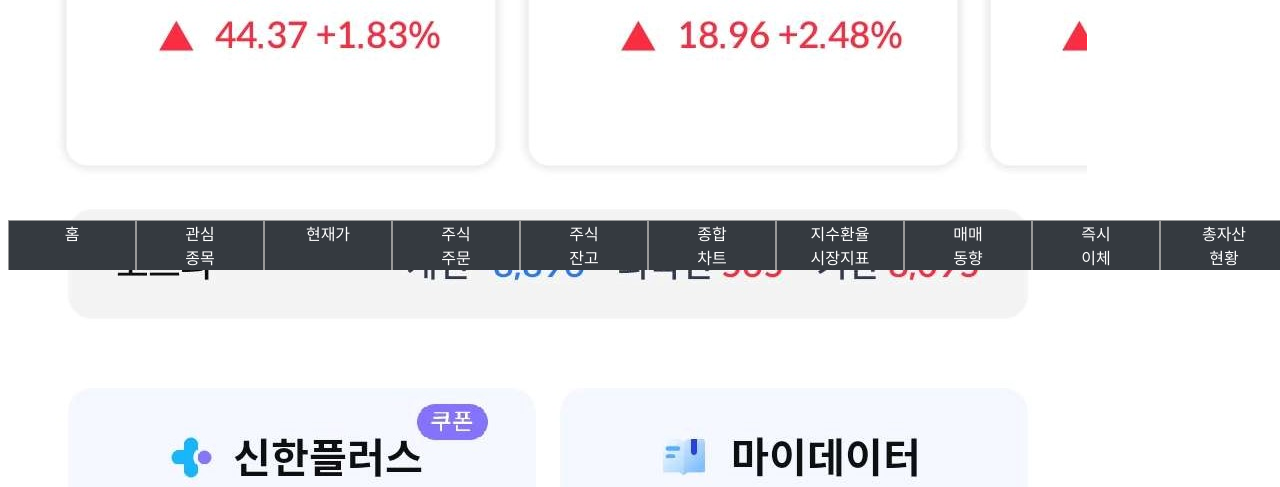
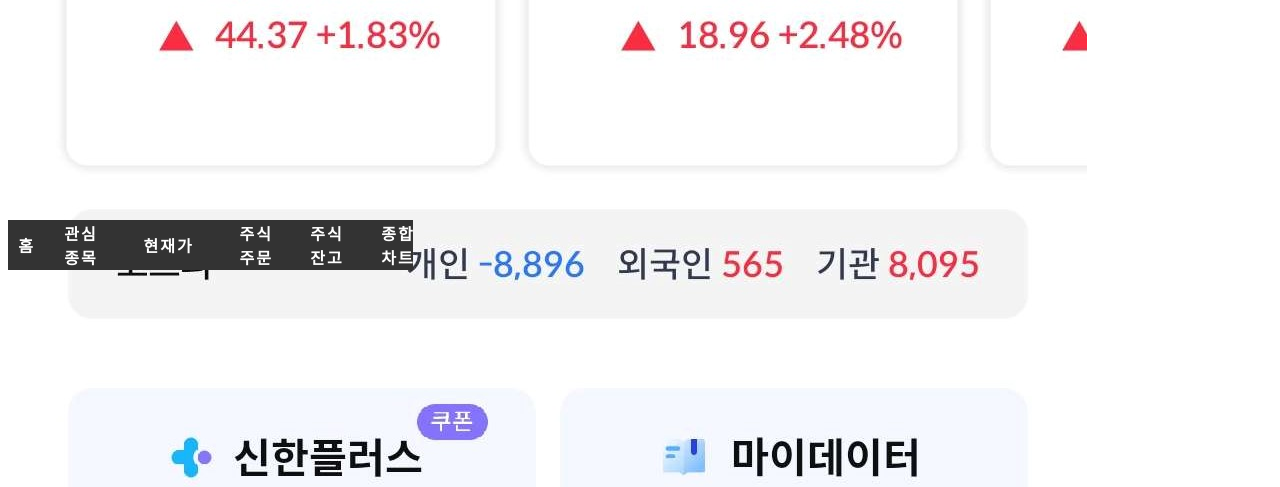
Before and after one commit to MinjeMun/shinhan-project, a Python web app: template templates/index.html in a window 1280 px wide. Shown: the part 530-1017 px from the top of the page. Run offline with Jinja, Linux system fonts and the light colour scheme; the template is opened without the code that fills it, so the values that code supplies are empty.

Commit message:
메뉴바 구현 (좌우 스크롤 가능)

```diff
--- a/templates/index.html
+++ b/templates/index.html
@@ -6,25 +6,44 @@
     <meta name="viewport" content="width=device-width, initial-scale=1.0">
     <title>Document</title>
     <link rel="stylesheet" href="style.css">
-    <script src="script.js"></script>
+    <script src="https://cdn.jsdelivr.net/npm/vue/dist/vue.js"></script>
 </head>
 <body>
-    <div class="index">
-        <div>
-            <img src="images/index.png">
+    <div id="app">
+        <div class="index">
+            <div>
+                <img src="images/index.png">
+            </div>
         </div>
+        <div id="menu-wrapper">
+            <table>
+                <tr>
+                    <th><a href="#">홈</a> </th>
+                    <th><a href="#">관심<br>종목</a></th>
+                    <th><a href="#">현재가</a></th>
+                    <th><a href="#">주식<br>주문</a></th>
+                    <th><a href="#">주식<br>잔고</a></th>
+                    <th><a href="#">종합<br>차트</a></th>
+                    <th><a href="#">지수환율<br>시장지표</a></th>
+                    <th><a href="#">매매<br>동향</a></th>
+                    <th><a href="#">즉시<br>이체</a></th>
+                    <th><a href="#">총자산<br>현황</a></th>
+                </tr>
+            </table>
+        </div>
+
     </div>
-    <div class="menu-bar-container">
-        <div class="menu-bar"><a href="#">홈</a> </div>
-        <div class="menu-bar"><a href="#">관심<br>종목</a></div>
-        <div class="menu-bar"><a href="#">현재가</a></div>
-        <div class="menu-bar"><a href="#">주식<br>주문</a></div>
-        <div class="menu-bar"><a href="#">주식<br>잔고</a></div>
-        <div class="menu-bar"><a href="#">종합<br>차트</a></div>
-        <div class="menu-bar"><a href="#">지수환율<br>시장지표</a></div>
-        <div class="menu-bar"><a href="#">매매<br>동향</a></div>
-        <div class="menu-bar"><a href="#">즉시<br>이체</a></div>
-        <div class="menu-bar"><a href="#">총자산<br>현황</a></div>
-      </div>
+
+    <script>
+        new Vue({
+            el: '#app',
+            data: {
+                // any necessary data can be defined here
+            },
+            methods: {
+                // any necessary methods can be defined here
+            }
+        });
+    </script>
 </body>
 </html>
--- a/templates/style.css
+++ b/templates/style.css
@@ -9,6 +9,7 @@
     max-width: 100%;
     max-height: 100%;
 }
+
 /* main */
 .main {
     top: 30%;
@@ -34,7 +35,6 @@
     width: 100%;
     background-color: #E8F1FE;
 }
-
 .main .info {
     border-top: 0px;
     border-right: 0px;
@@ -48,6 +48,7 @@
     border-radius: 20px;
     height: 7vh;
 }
+
 /* bottom */
 .bottom {
     text-align: center;
@@ -60,37 +61,39 @@
     text-align: center;
     display: table;
 }
-
 .index img {
     max-width: 100%;
     max-height: 100%;
 }
 
 /* menubar */
-.menu-bar-container {
+#menu-wrapper {
+    overflow-x: auto;
     position: fixed;
     bottom: 0;
-    background-color: #353A40;
-    width: 100%;
+    border-collapse: collapse;
     height: 50px;
-    display: flex;
-    justify-content: flex-start;
-    overflow: hidden;
 }
-
-.menu-bar {
+table {
+    border-collapse: collapse;
+    width: 200%;
+    height: 50px;
+}
+th, td {
     text-align: center;
-    vertical-align: center;
-    width: 200px;
-    height: 50px;
-    background-color: #353A40;
-    border: 1px solid #999;
-    cursor: move;
-    margin: 0 auto;
 }
-
-.menu-bar-container .menu-bar a {
-    text-decoration-line: none;
+th {
+    background-color: #333;
+    color: #fff;
+    text-transform: uppercase;
+    letter-spacing: 2px;
+    font-weight: bold;
+}
+tr:nth-child(even) {
+    background-color: #f2f2f2;
+}
+a {
     color: white;
-    vertical-align: middle;
+    text-decoration: none;
+    font-weight: bold;
 }
```
Also changed, not shown: templates/test.html (added, +51 -0 lines), templates/current.html (added).
